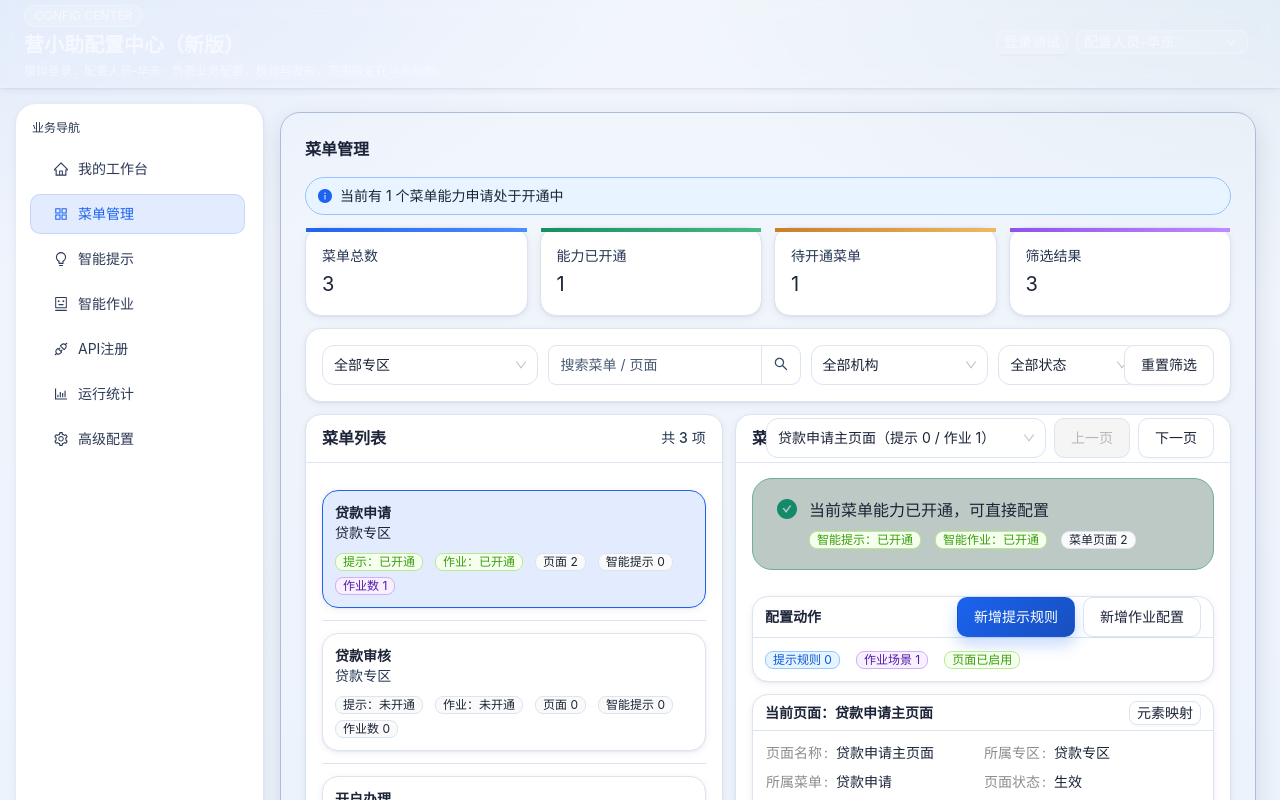
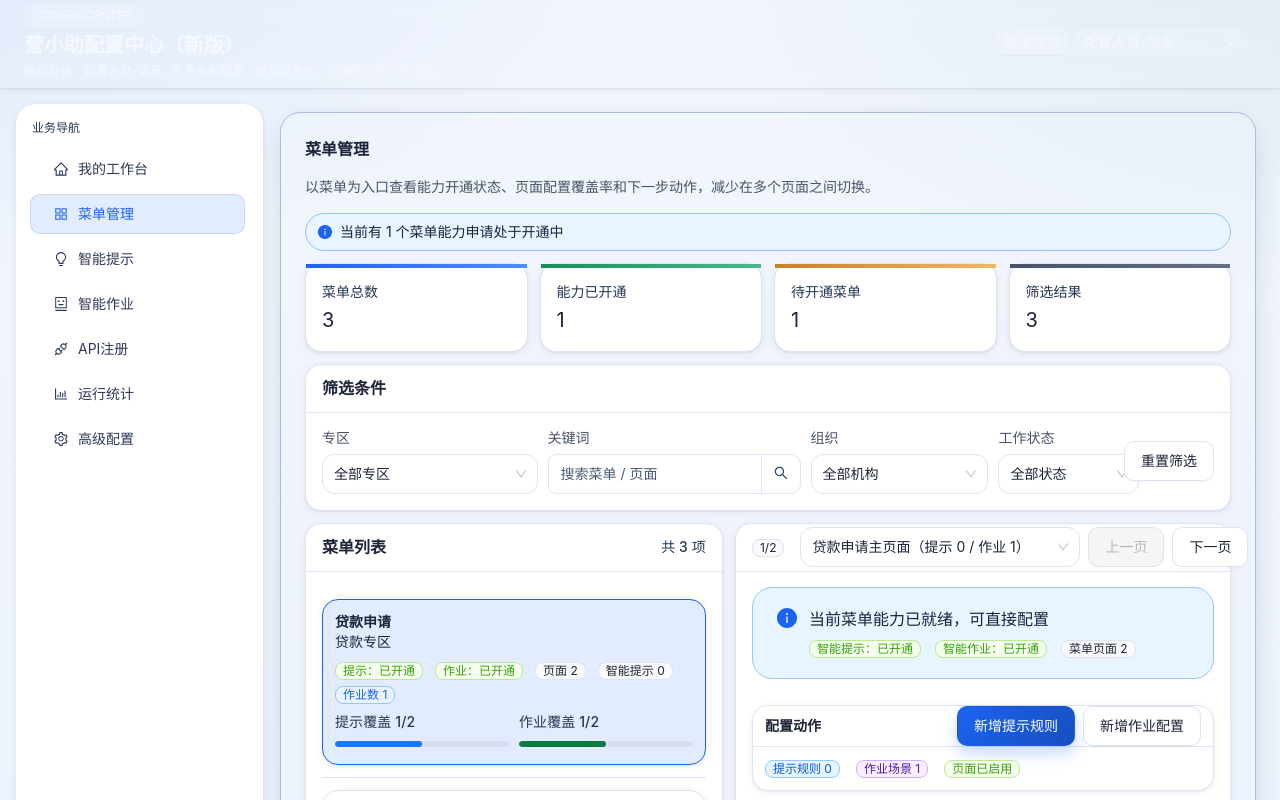
Before and after one commit to gaikin/config-center-new, a React (Vite) app: page /page-management in a window 1280 px wide. Shown: the top 800 px of the page. Built offline with nearby package versions, Linux system fonts and the light colour scheme.

Commit message:
feat: improve menu management page usability

```diff
--- a/src/pages/PageManagementPage/PageManagementPage.tsx
+++ b/src/pages/PageManagementPage/PageManagementPage.tsx
@@ -11,6 +11,7 @@ import {
   List,
   Modal,
   Popconfirm,
+  Progress,
   Row,
   Select,
   Space,
@@ -120,6 +121,12 @@ const FilterActions = styled(Space)`
   justify-content: flex-end;
 `;
 
+const FilterLabel = styled(Typography.Text)`
+  display: block;
+  margin-bottom: 6px;
+  color: #475467;
+`;
+
 const MenuListCard = styled(Card)`
   height: 100%;
 
@@ -139,6 +146,13 @@ const MenuItemCard = styled(Card)<{ $active: boolean }>`
 const DetailCard = styled(Card)`
   height: 100%;
 `;
+
+function calcCoverage(configured: number, total: number) {
+  if (total <= 0) {
+    return 0;
+  }
+  return Math.round((configured / total) * 100);
+}
 
 export function PageManagementPage() {
   const navigate = useNavigate();
@@ -378,6 +392,12 @@ export function PageManagementPage() {
     () => rules.filter((item) => item.pageResourceId === selectedPage?.id),
     [rules, selectedPage?.id]
   );
+  const selectedPagePosition = useMemo(() => {
+    if (!selectedPage) {
+      return 0;
+    }
+    return selectedMenuPages.findIndex((item) => item.id === selectedPage.id) + 1;
+  }, [selectedMenuPages, selectedPage]);
   const selectedPageFieldBindingCount = selectedPage ? pageFieldBindingCounts[selectedPage.id] ?? 0 : 0;
   const selectedPageActionState = selectedPage ? getPageActionState(selectedPage) : null;
   const pageSpecificFields = useMemo(
@@ -684,6 +704,9 @@ export function PageManagementPage() {
       {holder}
       <PageHeader>
         <Typography.Title level={4}>菜单管理</Typography.Title>
+        <Typography.Text style={{ color: "#475467" }}>
+          以菜单为入口查看能力开通状态、页面配置覆盖率和下一步动作，减少在多个页面之间切换。
+        </Typography.Text>
       </PageHeader>
 
       {pendingMenus > 0 ? (
@@ -712,15 +735,17 @@ export function PageManagementPage() {
           </SummaryCard>
         </Col>
         <Col xs={24} sm={12} xl={6}>
-          <SummaryCard $accent="linear-gradient(90deg, #8f52ec 0%, #be8bff 100%)">
+          <SummaryCard $accent="linear-gradient(90deg, #475467 0%, #667085 100%)">
             <Statistic title="筛选结果" value={filteredMenuRows.length} />
           </SummaryCard>
         </Col>
       </Row>
 
-      <FilterCard>
+      <FilterCard title="筛选条件">
         <Row gutter={[10, 10]} align="middle">
           <Col xs={24} lg={6}>
+            <div>
+              <FilterLabel>专区</FilterLabel>
               <Select
                 value={regionFilter}
                 style={{ width: "100%" }}
@@ -730,8 +755,11 @@ export function PageManagementPage() {
                   ...regions.map((item) => ({ label: item.regionName, value: String(item.id) }))
                 ]}
               />
+            </div>
           </Col>
           <Col xs={24} lg={7}>
+            <div>
+              <FilterLabel>关键词</FilterLabel>
               <Input.Search
                 value={keyword}
                 allowClear
@@ -740,8 +768,11 @@ export function PageManagementPage() {
                 onChange={(event) => setKeyword(event.target.value)}
                 onSearch={(value) => setKeyword(value)}
               />
+            </div>
           </Col>
           <Col xs={24} lg={5}>
+            <div>
+              <FilterLabel>组织</FilterLabel>
               <OrgSelect
                 includeAll
                 value={orgFilter}
@@ -749,8 +780,11 @@ export function PageManagementPage() {
                 onChange={setOrgFilter}
                 options={orgOptions}
               />
+            </div>
           </Col>
           <Col xs={24} lg={4}>
+            <div>
+              <FilterLabel>工作状态</FilterLabel>
               <Select
                 value={workFilter}
                 style={{ width: "100%" }}
@@ -762,6 +796,7 @@ export function PageManagementPage() {
                   { label: "开通中", value: "PENDING" }
                 ]}
               />
+            </div>
           </Col>
           <Col xs={24} lg={2}>
             <FilterActions>
@@ -781,6 +816,8 @@ export function PageManagementPage() {
               locale={{ emptyText: "暂无符合条件的菜单" }}
               renderItem={(row) => {
                 const active = row.id === selectedMenuId;
+                const promptCoverage = calcCoverage(row.configuredPromptPages, row.pageCount);
+                const jobCoverage = calcCoverage(row.configuredJobPages, row.pageCount);
                 return (
                   <List.Item style={{ paddingInline: 0 }}>
                     <MenuItemCard hoverable size="small" onClick={() => setSelectedMenuId(row.id)} $active={active}>
@@ -794,8 +831,18 @@ export function PageManagementPage() {
                           <Tag color={capabilityStatusMeta[row.jobStatus].color}>作业：{capabilityStatusMeta[row.jobStatus].label}</Tag>
                           <Tag>页面 {row.pageCount}</Tag>
                           <Tag color={row.promptRuleTotal > 0 ? "blue" : "default"}>智能提示 {row.promptRuleTotal}</Tag>
-                          <Tag color={row.jobSceneTotal > 0 ? "purple" : "default"}>作业数 {row.jobSceneTotal}</Tag>
+                          <Tag color={row.jobSceneTotal > 0 ? "processing" : "default"}>作业数 {row.jobSceneTotal}</Tag>
                         </Space>
+                        <div style={{ display: "grid", gridTemplateColumns: "1fr 1fr", gap: 10 }}>
+                          <div>
+                            <Typography.Text type="secondary">提示覆盖 {row.configuredPromptPages}/{row.pageCount}</Typography.Text>
+                            <Progress percent={promptCoverage} size="small" showInfo={false} strokeColor="#1677ff" />
+                          </div>
+                          <div>
+                            <Typography.Text type="secondary">作业覆盖 {row.configuredJobPages}/{row.pageCount}</Typography.Text>
+                            <Progress percent={jobCoverage} size="small" showInfo={false} strokeColor="#0c7a43" />
+                          </div>
+                        </div>
                       </Space>
                     </MenuItemCard>
                   </List.Item>
@@ -822,6 +869,7 @@ export function PageManagementPage() {
                   ) : null}
                   {selectedMenuPages.length > 1 ? (
                     <>
+                      <Tag>{selectedPagePosition}/{selectedMenuPages.length}</Tag>
                       <Select
                         value={selectedPageId}
                         style={{ width: 280 }}
@@ -853,13 +901,13 @@ export function PageManagementPage() {
               <Space direction="vertical" style={{ width: "100%" }} size={12}>
                 <Alert
                   showIcon
-                  type={selectedMenuPending ? "warning" : selectedMenuNeedRequest ? "info" : "success"}
+                  type={selectedMenuPending ? "warning" : "info"}
                   message={
                     selectedMenuPending
                       ? "当前菜单能力申请处理中"
                       : selectedMenuNeedRequest
                         ? "当前菜单部分能力尚未开通"
-                        : "当前菜单能力已开通，可直接配置"
+                        : "当前菜单能力已就绪，可直接配置"
                   }
                   description={
                     <Space size={[6, 6]} wrap>
@@ -922,9 +970,12 @@ export function PageManagementPage() {
                       size="small"
                       title={`当前页面：${selectedPage.name}`}
                       extra={
+                        <Space>
+                          <Tag>{selectedPagePosition}/{selectedMenuPages.length}</Tag>
                           <Button size="small" onClick={() => void openFieldMaintenance(selectedPage)}>
                             元素映射
                           </Button>
+                        </Space>
                       }
                     >
                       <Descriptions size="small" column={2}>
```
Lines whose indentation alone changed are shown as unchanged.
